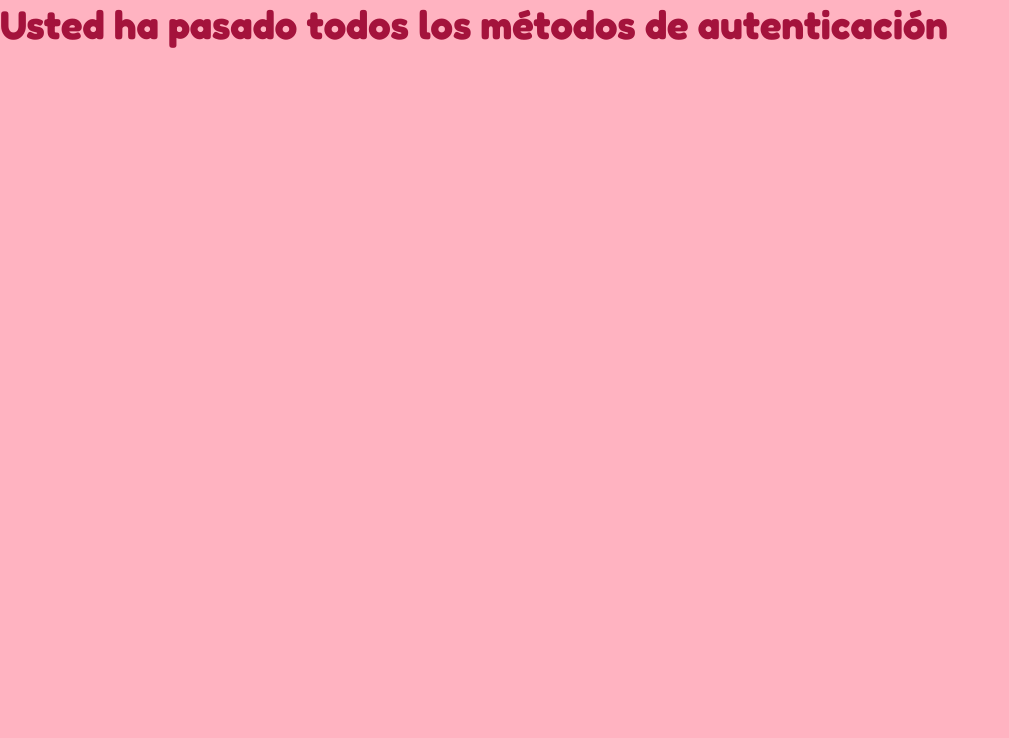
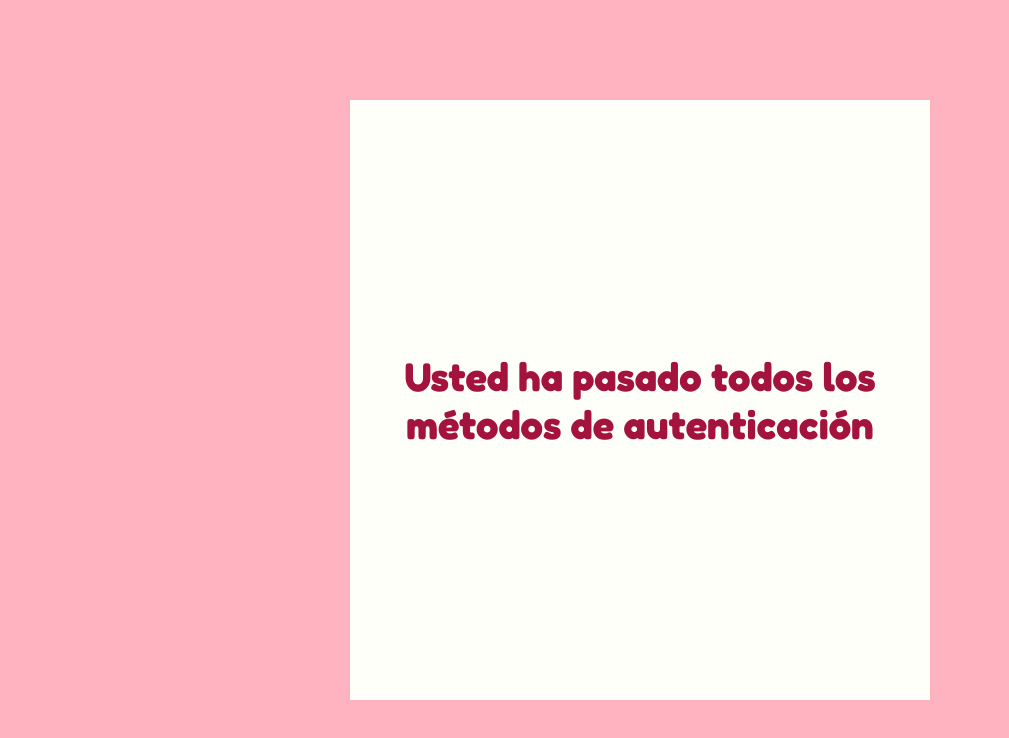
Before and after one commit to DevRunners/login-seguro, a website: page public/home.html in a window 1280 px wide. Shown: the whole page, without its empty margins (0-1009 px from the left). Drawn offline with Linux system fonts and the light colour scheme.

Commit message:
elements of auth process strcutured and centered at the screen, adding an extra element <<main>> to center them

```diff
--- a/public/home.html
+++ b/public/home.html
@@ -8,8 +8,10 @@
     <title>Inicio</title>
   </head>
   <body>
-    <div class="info-home">
-      <h1 class="principal-title home-title">Usted ha pasado todos los métodos de autenticación</h1>
-    </div>
+    <main >
+      <div class="process-auth info-home">
+        <h1 class="principal-title home-title">Usted ha pasado todos los métodos de autenticación</h1>
+      </div>
+    </main>
   </body>
 </html>
--- a/public/styles/style.css
+++ b/public/styles/style.css
@@ -21,13 +21,20 @@
 	font-style: normal;
 }
 
-*{
-	margin:0;
-	padding: 0;
+body{
+	background-color: #FFB3C1;
+	width: 100%;
+	height: 100vh;
+
 }
 
-body{
-	background-color: #FFB3C1;
+main{
+	width: 100%;
+	height:100%;
+	display: flex;
+	justify-content: center;
+	align-items: center;
+	margin: 0;
 }
 
 h1{
@@ -37,18 +44,27 @@ h1{
 	color: var(--color-title-button);
 }
 
+#userVerify, #result, #hide-div-hr{
+	display: none;
+}
+
 label{
 	font-family: 'Fira Sans', sans-serif;
 	font-size: 15px;
 	color: var(--color-text);
 }
 
-form{
+.process-auth{
 	margin: 0 auto;
-	width: 550px;
+	width: 580px;
+	height: 75%;
 	display: flex;
 	flex-direction: column;
 	align-items: center;
 	justify-content: center;
 	background-color: var(--color-form-div);
 }
+
+.info-home{
+	text-align: center;
+}
```
Also changed, not shown: database/users.json (+4 -4 lines), public/index.html (+9 -4 lines), public/verification.html (+5 -1 lines).
